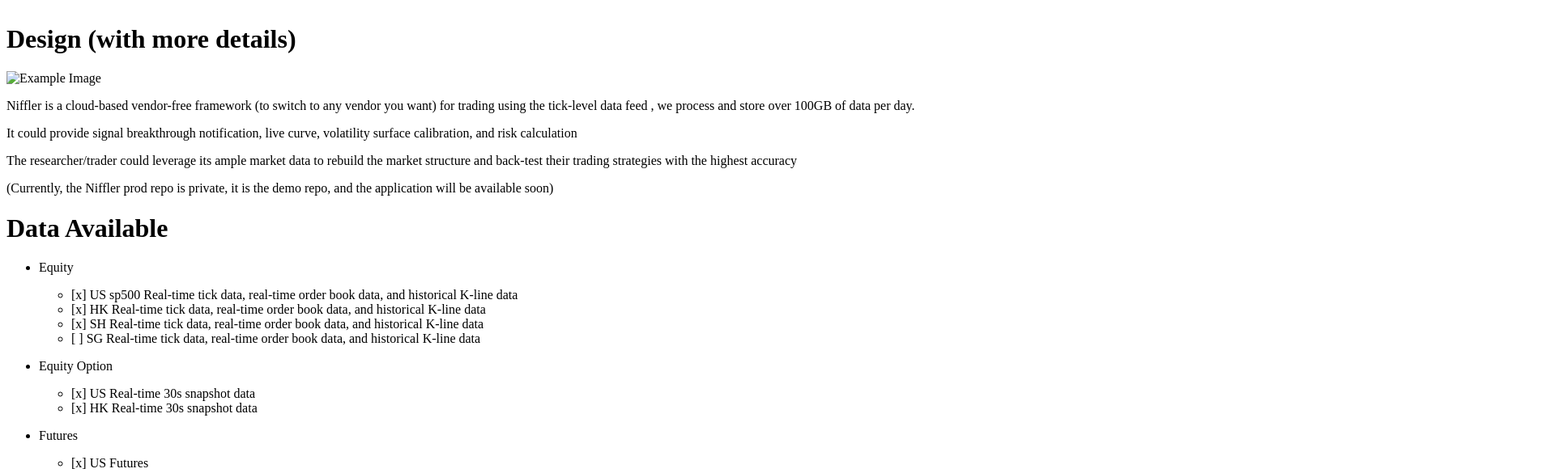
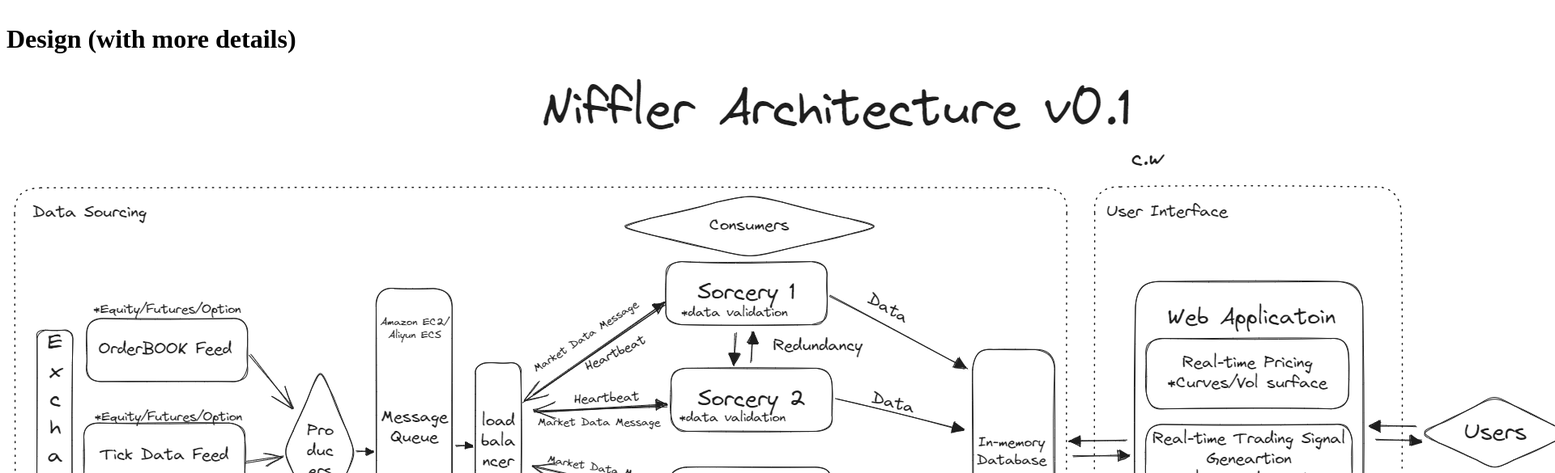
Before and after one commit to chenwang07/NifflerDemo, a plain HTML site: page index.html in a window 1280 px wide. Shown: the part 1529-2114 px from the top of the page at 81% size, 1920 px wide, since content can reach past the window. Drawn offline with Linux system fonts and the light colour scheme.

Commit message:
updated design chart and images and README.md and index.html

```diff
--- a/index.html
+++ b/index.html
@@ -4,11 +4,11 @@
 
 <h1>Design</h1>
 
-<p><img src="res/images/NifflerArchV01WhiteSimpleSmall.png" alt="Example Image" /></p>
+<p><img src="res/images/NifflerArchV01SimpleSmall.png" alt="Example Image" /></p>
 
 <h1>Design (with more details)</h1>
 
-<p><img src="res/images/NifflerArchitectureV01WhiteSmall.png" alt="Example Image" /></p>
+<p><img src="res/images/NifflerArchitectureV01Small.png" alt="Example Image" /></p>
 
 <p>Niffler is a cloud-based vendor-free framework (to switch to any vendor you want) for trading using the tick-level data feed
 , we process and store over 100GB of data per day.</p>
```
Also changed, not shown: res/images/NifflerArchV01Simple.png (renamed from res/images/NifflerArchV01WhiteSimple.png), res/images/NifflerArchV01SimpleSmall.png (renamed from res/images/NifflerArchV01WhiteSimpleSmall.png), 2 other files.
